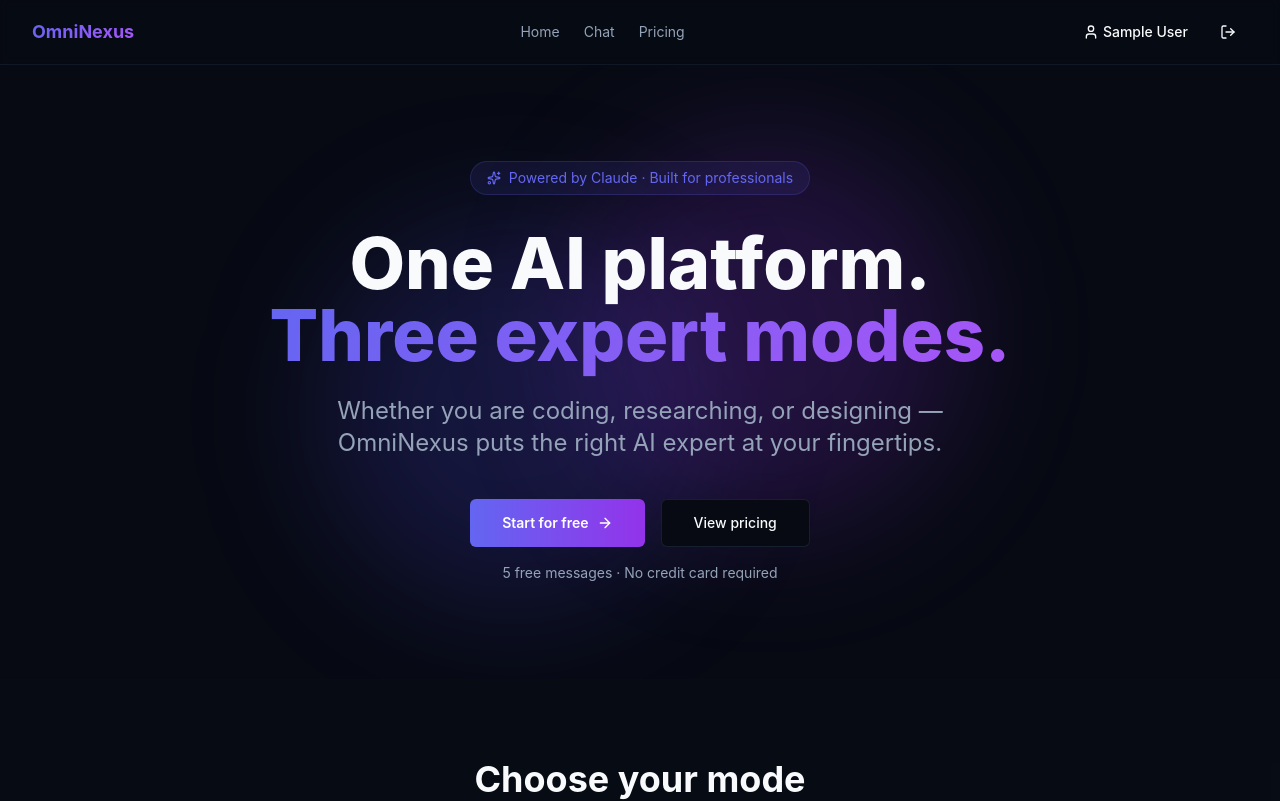
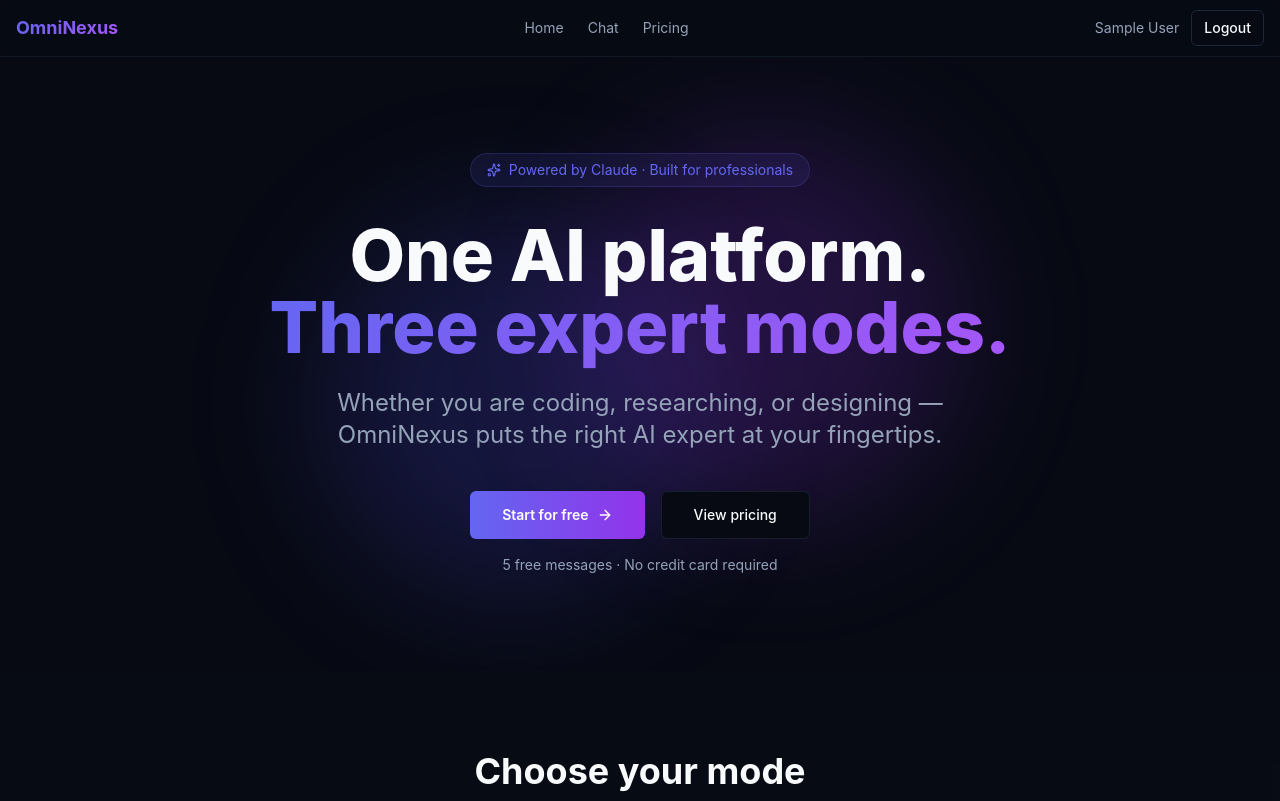
Before and after one commit to zona-group/omninexsus, a React (Vite) app: page / in a window 1280 px wide. Shown: the top 801 px of the page. Built offline with nearby package versions, Linux system fonts and the light colour scheme; sample sign-in values are in the browser's storage.

Commit message:
fix: Navbar calls onLoginClick/onRegisterClick props

```diff
--- a/src/components/Navbar.tsx
+++ b/src/components/Navbar.tsx
@@ -1,47 +1,37 @@
-import { useState } from 'react';
 import { Link, useNavigate } from 'react-router-dom';
 import { useAuth } from '@/context/AuthContext';
 import { Button } from '@/components/ui/button';
-import { LogOut, User } from 'lucide-react';
 
-export default function Navbar() {
-  const { isAuthenticated, user, logout } = useAuth();
+interface NavbarProps {
+  onLoginClick?: () => void;
+  onRegisterClick?: () => void;
+}
+
+export default function Navbar({ onLoginClick, onRegisterClick }: NavbarProps) {
+  const { user, isAuthenticated, logout } = useAuth();
   const navigate = useNavigate();
-  const [open, setOpen] = useState(false);
-
-  const handleLogout = () => {
-    logout();
-    navigate('/');
-  };
-
+  const handleLogin = () => { if (onLoginClick) { onLoginClick(); } else { navigate('/'); } };
+  const handleRegister = () => { if (onRegisterClick) { onRegisterClick(); } else { navigate('/'); } };
+  const handleLogout = () => { logout(); navigate('/'); };
   return (
-    <nav className="sticky top-0 z-50 border-b border-border/50 bg-background/80 backdrop-blur-sm">
-      <div className="max-w-7xl mx-auto px-4 sm:px-6 lg:px-8 h-16 flex items-center justify-between">
-        <Link to="/" className="flex items-center gap-2 font-bold text-lg gradient-text">
-          OmniNexus
-        </Link>
-        <div className="flex items-center gap-6 text-sm">
-          <Link to="/" className="text-muted-foreground hover:text-foreground transition-colors">Home</Link>
-          <Link to="/chat" className="text-muted-foreground hover:text-foreground transition-colors">Chat</Link>
-          <Link to="/pricing" className="text-muted-foreground hover:text-foreground transition-colors">Pricing</Link>
+    <nav className="border-b border-border/50 bg-background/80 backdrop-blur-sm sticky top-0 z-50">
+      <div className="max-w-7xl mx-auto px-4 h-14 flex items-center justify-between">
+        <Link to="/" className="font-bold text-lg gradient-text">OmniNexus</Link>
+        <div className="flex items-center gap-6">
+          <Link to="/" className="text-sm text-muted-foreground hover:text-foreground transition-colors">Home</Link>
+          {isAuthenticated && <Link to="/chat" className="text-sm text-muted-foreground hover:text-foreground transition-colors">Chat</Link>}
+          <Link to="/pricing" className="text-sm text-muted-foreground hover:text-foreground transition-colors">Pricing</Link>
         </div>
-        <div className="flex items-center gap-2">
+        <div className="flex items-center gap-3">
           {isAuthenticated ? (
             <>
-              <Link to="/profile">
-                <Button variant="ghost" size="sm" className="gap-1">
-                  <User className="w-4 h-4" />
-                  {user?.name || 'Profile'}
-                </Button>
-              </Link>
-              <Button variant="ghost" size="sm" onClick={handleLogout}>
-                <LogOut className="w-4 h-4" />
-              </Button>
+              <span className="text-sm text-muted-foreground">{user?.name || user?.email}</span>
+              <Button variant="outline" size="sm" onClick={handleLogout}>Logout</Button>
             </>
           ) : (
             <>
-              <Button variant="ghost" size="sm" onClick={() => navigate('/')}>Login</Button>
-              <Button size="sm" className="bg-gradient-to-r from-indigo-500 to-purple-600" onClick={() => navigate('/')}>Sign Up</Button>
+              <Button variant="ghost" size="sm" onClick={handleLogin}>Login</Button>
+              <Button size="sm" className="bg-gradient-to-r from-indigo-500 to-purple-600 text-white" onClick={handleRegister}>Sign Up</Button>
             </>
           )}
         </div>
```
